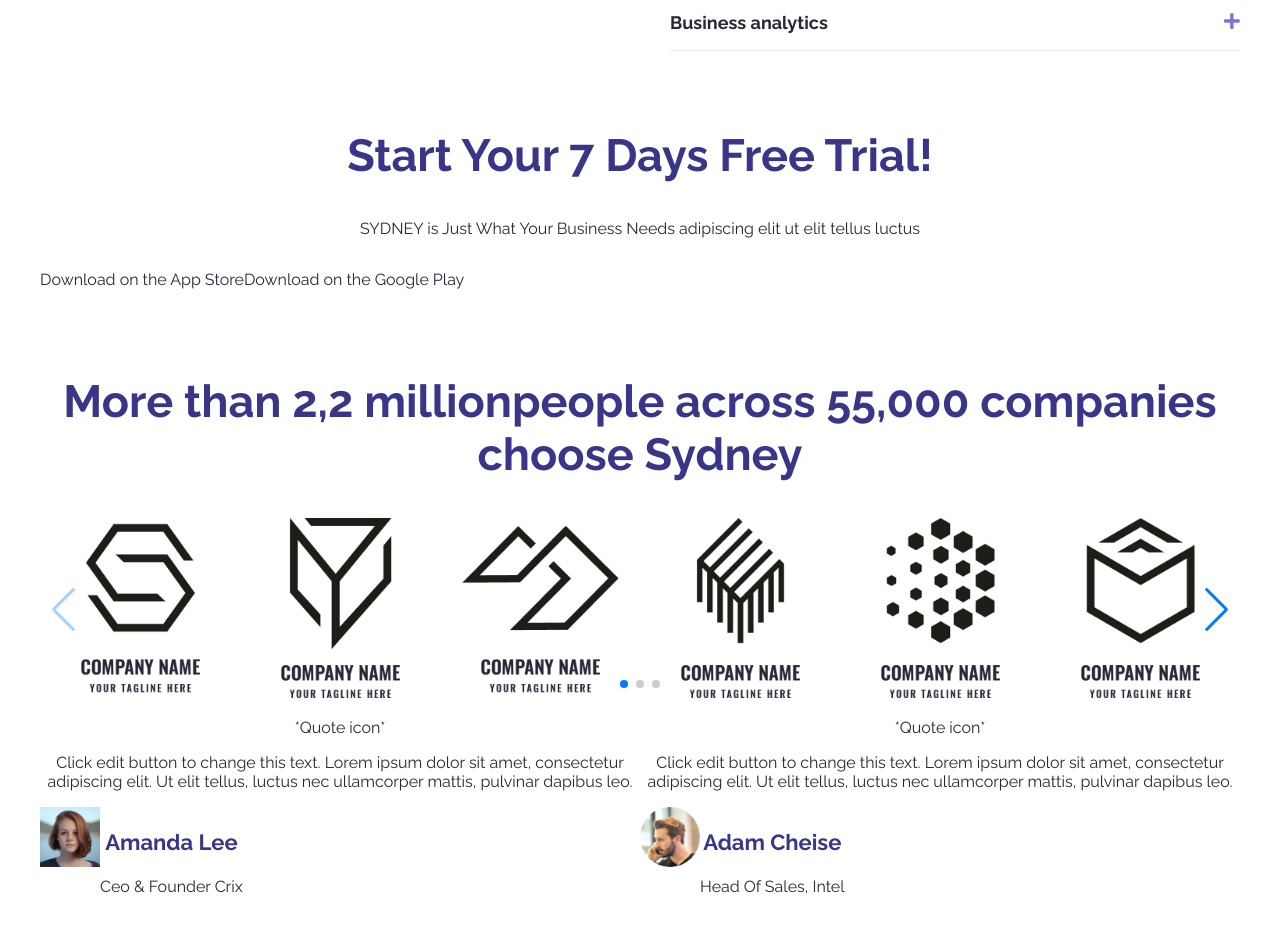
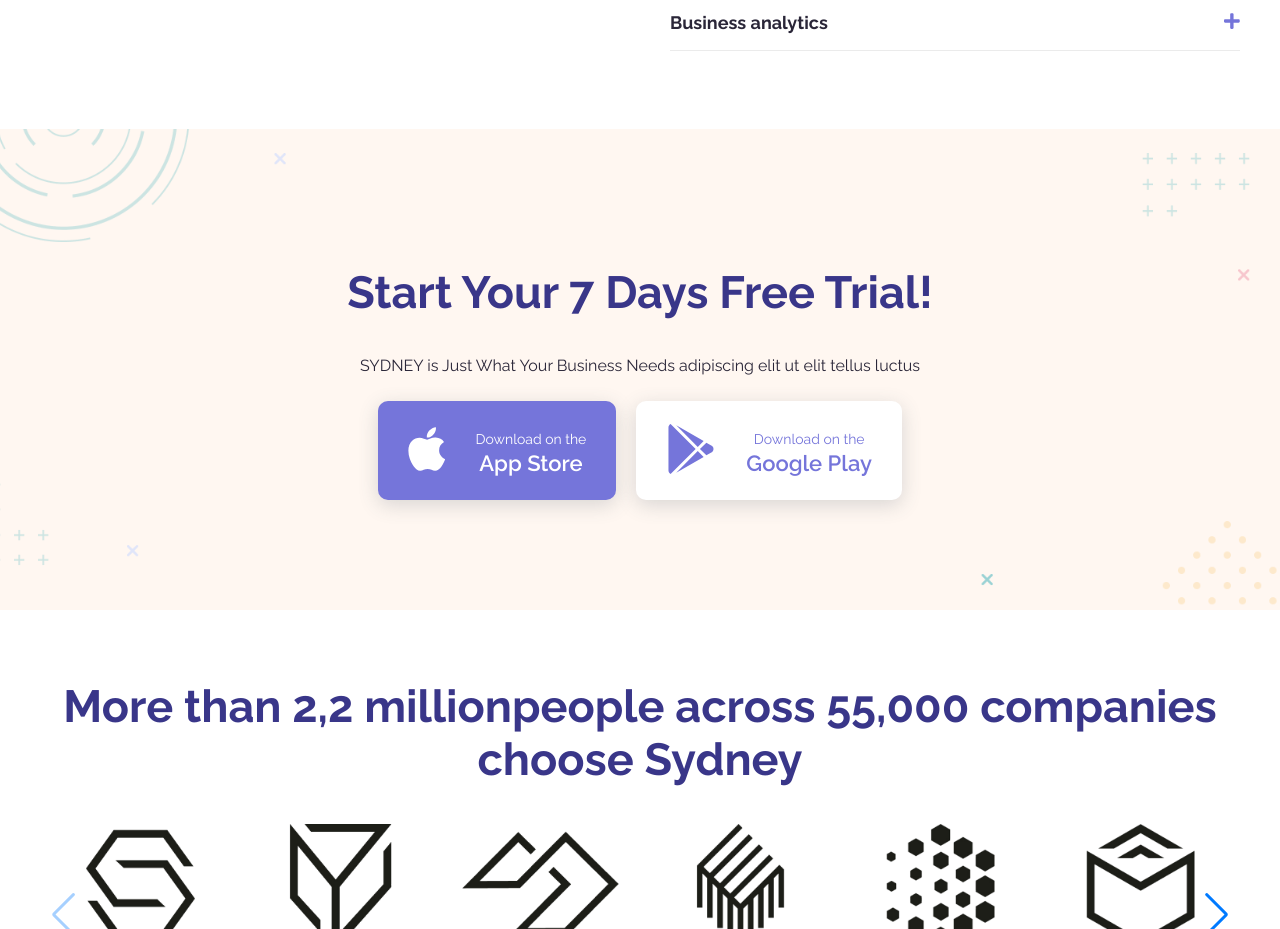
Before and after one commit to aspectum/react-frontend-sydney, a React (Create React App) app: page / in a window 1280 px wide. Shown: the part 4420-5349 px from the top of the page. Built offline with nearby package versions, Linux system fonts and the light colour scheme.

Commit message:
DownloadApp: refined styling

```diff
--- /dev/null
+++ b/src/components/DownloadApp/DownloadApp.css
@@ -0,0 +1,39 @@
+.downloadapp-wrapper {
+	background-color: #FFF7F1;
+	background-image: url("./bg_downloadapp.png");
+	background-position: center center;
+	background-repeat: no-repeat;
+	background-size: cover;
+}
+
+.downloadapp.container {
+    text-align: center;
+    padding: 100px 0px;
+}
+
+.downloadapp .stores {
+    display: flex;
+    justify-content: center;
+}
+
+.downloadapp .button {
+    cursor: pointer;
+    display: flex;
+    justify-content: center;
+    align-items: center;
+}
+
+.downloadapp .btn2 {
+    background-color: #FFFFFF;
+    color: #7575da;
+}
+
+.downloadapp .store_icon {
+    font-size: 50px;
+    margin-right: 30px;
+}
+
+.downloadapp .button p {
+    margin: 0;
+    line-height: 1.5rem;
+}
--- a/src/components/DownloadApp/DownloadApp.js
+++ b/src/components/DownloadApp/DownloadApp.js
@@ -1,17 +1,33 @@
-// Missing icons
+import { faApple, faGooglePlay } from '@fortawesome/free-brands-svg-icons'
+import { FontAwesomeIcon } from '@fortawesome/react-fontawesome'
+import './DownloadApp.css'
 
 function DownloadApp() {
     return (
-        <div className='section-wrapper'>
-            <div className='tc'>
-                <h2>Start Your 7 Days Free Trial!</h2>
-                <p>SYDNEY is Just What Your Business Needs  adipiscing elit ut elit tellus luctus</p>
-                <div className='flex'>
-                    <div>
-                        <p>Download on the App Store</p>
-                    </div>
-                    <div>
-                        <p>Download on the Google Play</p>
+        <div className='downloadapp-wrapper'>
+            <div className='section-wrapper'>
+                <div className='downloadapp container'>
+                    <h2>Start Your 7 Days Free Trial!</h2>
+                    <p>SYDNEY is Just What Your Business Needs  adipiscing elit ut elit tellus luctus</p>
+                    <div className='stores'>
+                        <div className='button'>
+                            <div className='store_icon'>
+                                <FontAwesomeIcon icon={faApple} color='#FFFFFF' />
+                            </div>
+                            <div>
+                                <p style={{fontSize: '14px', fontWeight: '300'}}>Download on the</p>
+                                <p style={{fontSize: '22px', fontWeight: '600'}}>App Store</p>
+                            </div>
+                        </div>
+                        <div className='button btn2'>
+                            <div className='store_icon'>
+                                <FontAwesomeIcon icon={faGooglePlay} />
+                            </div>
+                            <div>
+                                <p style={{fontSize: '14px', fontWeight: '300'}}>Download on the</p>
+                                <p style={{fontSize: '22px', fontWeight: '600'}}>Google Play</p>
+                            </div>
+                        </div>
                     </div>
                 </div>
             </div>
```
Also changed, not shown: src/components/DownloadApp/bg_downloadapp.png (added).
